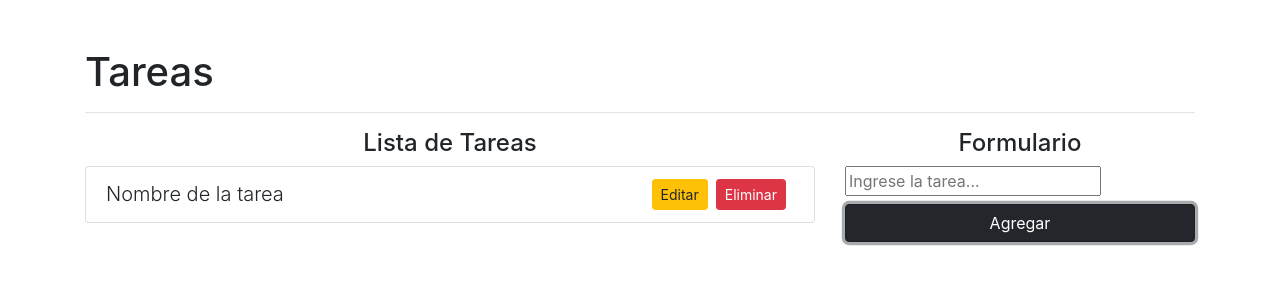
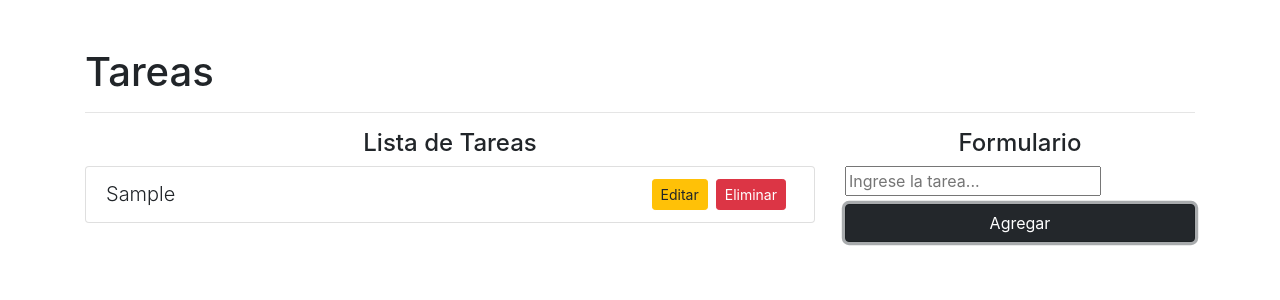
Before and after one commit to Danvar03/crud, a React (Create React App) app: page / in a window 1280 px wide. Both pictures are taken after typing "Sample" into the empty fields and a click on the button "Agregar". Shown: the top 300 px of the page. Built offline with nearby package versions, Linux system fonts and the light colour scheme.

Commit message:
add task

```diff
--- a/package.json
+++ b/package.json
@@ -10,6 +10,7 @@
     "react": "^17.0.1",
     "react-dom": "^17.0.1",
     "react-scripts": "4.0.3",
+    "shortid": "^2.2.16",
     "web-vitals": "^1.0.1"
   },
   "scripts": {
--- a/src/App.js
+++ b/src/App.js
@@ -1,18 +1,24 @@
 import React,{useState} from 'react'
 import { isEmpty } from 'lodash'
+import shortid from 'shortid'
 
 function App() {
   const [task, settask] = useState("")
+  const [tasks, setTasks] = useState([])
 
     const addTask = (e) => {
       e.preventDefault()
       if(isEmpty(task)){
         console.log("Task empty")
         return
-      }
-      console.log("Ok")
+        }
+        const newTask = {
+          id: shortid.generate(),
+          name:task
+        }
+        setTasks([...tasks, newTask])
+
       settask("")
-
     }
 
   return (
@@ -23,12 +29,15 @@
       <div className="col-8">
       <h4 className="text-center">Lista de Tareas</h4>
       <ul className="list-group">
-      <li className="list-group-item">
-        <span className="lead">Nombre de la tarea</span>
-        <button className="btn btn-danger btn-sm float-right mx-2">Eliminar</button>
-        <button className="btn btn-warning btn-sm float-right">Editar</button>
-
-      </li>
+      {
+      tasks.map((task) =>  (
+        <li className="list-group-item" key={task.id}>
+         <span className="lead">{task.name}</span>
+         <button className="btn btn-danger btn-sm float-right mx-2">Eliminar</button>
+         <button className="btn btn-warning btn-sm float-right">Editar</button>
+         </li>
+      ))
+      }
       </ul>
    </div>
       <div className="col-4">
```
Also changed, not shown: 1 other file (tests, documents, lock files or other folders).
